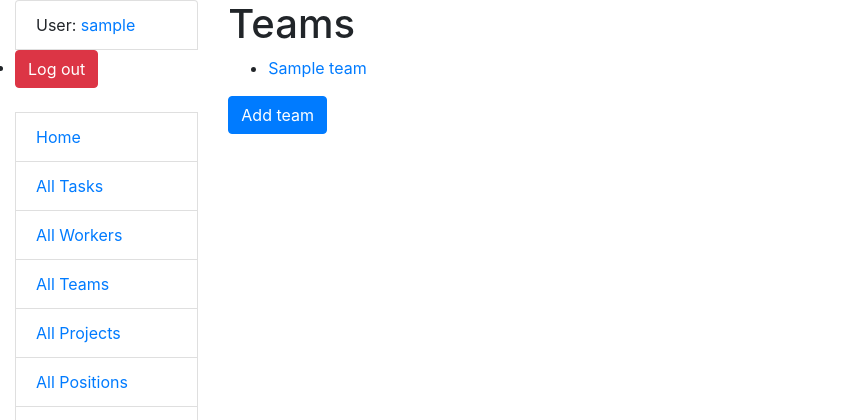
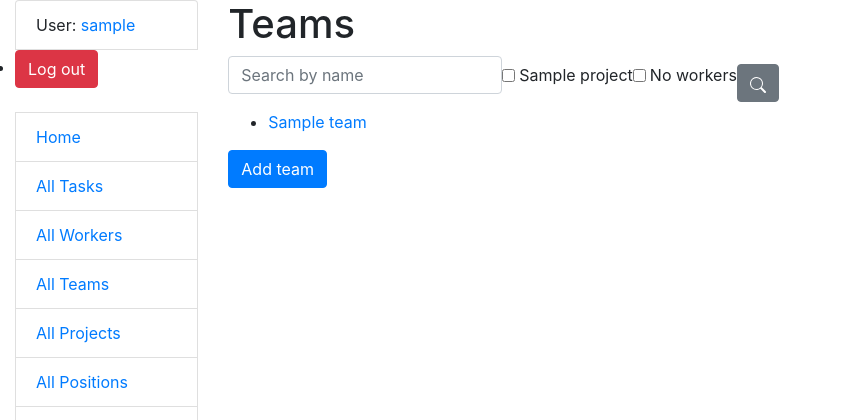
Before and after one commit to OlhaKuzmyn/task-manager, a Django app: page /teams/ in a window 1280 px wide. Shown: the top 420 px of the page, without its empty margins (0-842 px from the left). Run offline with Django 5.2, Linux system fonts and the light colour scheme; a user stored in the database is signed in; tables that the repository leaves empty hold one stand-in row (values such as "Sample post"); some libraries are stand-ins or nearby versions.

Commit message:
added search to Team list and to task type

```diff
--- a/manager/forms.py
+++ b/manager/forms.py
@@ -128,6 +128,17 @@ class WorkerSearchForm(forms.Form):
     )
 
 
+class TaskTypeSearchForm(forms.Form):
+    name = forms.CharField(
+        max_length=255,
+        required=False,
+        label="",
+        widget=forms.TextInput(attrs={
+            "placeholder": "Search by name",
+        })
+    )
+
+
 class PositionSearchForm(forms.Form):
     name = forms.CharField(
         max_length=255,
@@ -137,3 +148,28 @@ class PositionSearchForm(forms.Form):
             "placeholder": "Search by name",
         })
     )
+
+
+class TeamSearchForm(forms.Form):
+    name = forms.CharField(
+        max_length=255,
+        required=False,
+        label="",
+        widget=forms.TextInput(attrs={
+            "placeholder": "Search by name",
+        })
+    )
+    projects = forms.ModelMultipleChoiceField(
+        required=False,
+        queryset=Project.objects.all(),
+        label="",
+        # empty_label="All projects",
+        # choices=[("", "All projects")] + Project.objects.all,
+        widget=forms.CheckboxSelectMultiple
+    )
+    no_team_members = forms.BooleanField(
+        initial=False,
+        required=False,
+        label="No workers",
+        widget=forms.CheckboxInput()
+    )
--- a/manager/views.py
+++ b/manager/views.py
@@ -14,7 +14,9 @@ from manager.forms import (
     WorkerUpdateForm,
     # TeamUpdateForm,
     WorkerSearchForm,
-    PositionSearchForm
+    PositionSearchForm,
+    TeamSearchForm,
+    TaskTypeSearchForm
 )
 from manager.models import Task, Project, Team, Worker, Position, TaskType
 
@@ -304,6 +306,26 @@ class TaskTypeListView(LoginRequiredMixin, generic.ListView):
     template_name = "manager/task_type_list.html"
     context_object_name = "task_type_list"
 
+    def get_context_data(self, **kwargs):
+        context = super(TaskTypeListView, self).get_context_data(**kwargs)
+        name = self.request.GET.get("name", "")
+        context["search_form"] = TaskTypeSearchForm(
+            initial={
+                "name": name,
+            }
+        )
+        return context
+
+    def get_queryset(self):
+        queryset = Position.objects.all()
+        form = TaskTypeSearchForm(self.request.GET)
+        if form.is_valid():
+            name = form.cleaned_data["name"]
+            if name:
+                queryset = queryset.filter(name__icontains=name)
+        return queryset
+
+
 class TaskTypeCreateView(LoginRequiredMixin, PermissionRequiredMixin, generic.CreateView):
     model = TaskType
     fields = "__all__"
@@ -328,6 +350,39 @@ class TaskTypeDeleteView(LoginRequiredMixin, PermissionRequiredMixin, generic.De
 class TeamListView(LoginRequiredMixin, generic.ListView):
     model = Team
     paginate_by = 5
+
+    def get_context_data(self, **kwargs):
+        context = super(TeamListView, self).get_context_data(**kwargs)
+        name = self.request.GET.get("name", "")
+        projects = self.request.GET.get("projects", "")
+        no_team_members = self.request.GET.get("no_team_members", False)
+        context["search_form"] = TeamSearchForm(
+            initial={
+                "name": name,
+                "projects": projects,
+                "no_team_members": no_team_members,
+            }
+        )
+        return context
+
+    def get_queryset(self):
+        queryset = Team.objects.all()
+        form = TeamSearchForm(self.request.GET)
+
+        if form.is_valid():
+            name = form.cleaned_data["name"]
+            projects = form.cleaned_data["projects"]
+            no_team_members = form.cleaned_data["no_team_members"]
+
+            if name:
+                queryset = queryset.filter(name__icontains=name)
+            if projects:
+                for project in projects:
+                    queryset = queryset.filter(projects__name=project.name)
+            if no_team_members:
+                queryset = queryset.filter(worker=None)
+
+        return queryset
 
 
 class TeamDetailView(LoginRequiredMixin, generic.DetailView):
--- a/templates/manager/task_type_list.html
+++ b/templates/manager/task_type_list.html
@@ -3,6 +3,7 @@
 {% block content %}
   <h1>Task Types</h1>
     {% if task_type_list %}
+      {% include "includes/search.html" %}
       <ul>
         {% for task_type in task_type_list %}
           <li>
--- a/templates/manager/team_list.html
+++ b/templates/manager/team_list.html
@@ -3,6 +3,7 @@
 {% block content %}
   <h1>Teams</h1>
     {% if team_list %}
+      {% include "includes/search.html" %}
       <ul>
         {% for team in team_list %}
           <li>
```
